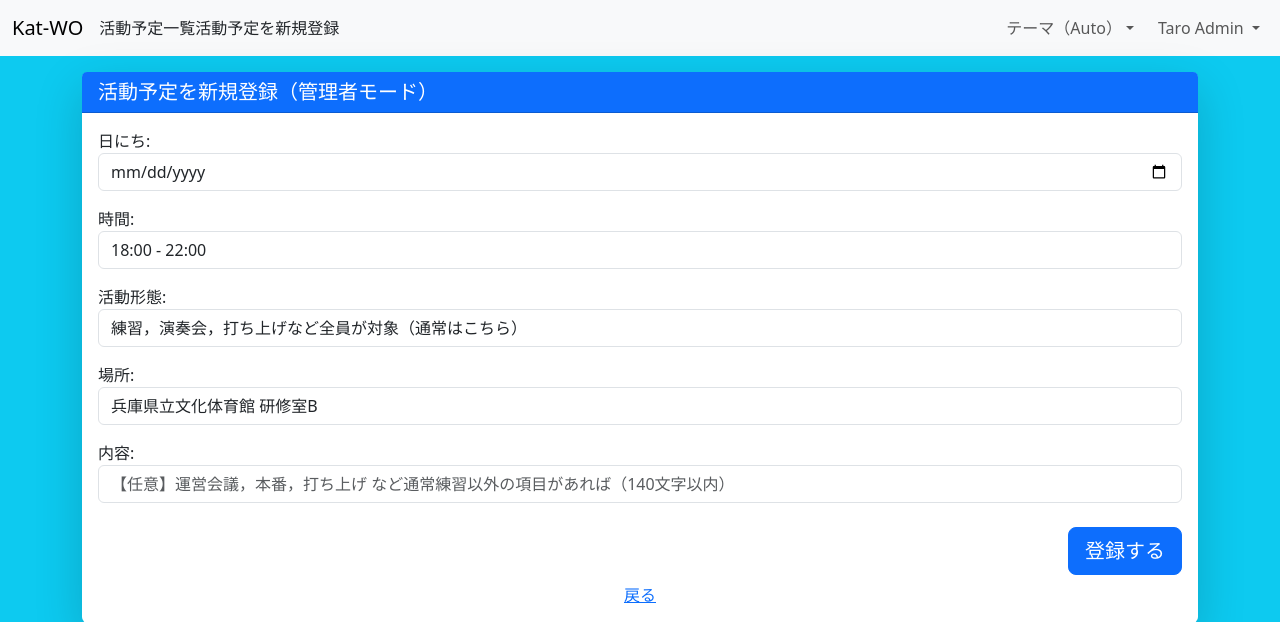
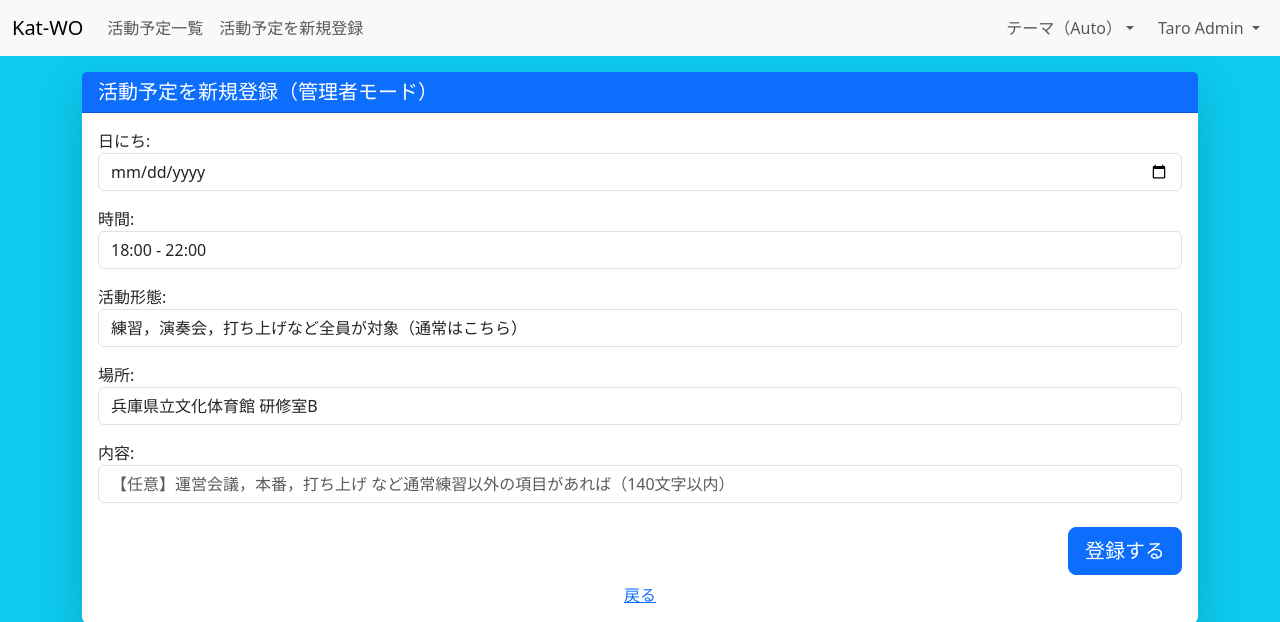
Before and after one commit to rinsaka/katwo-attendance-2026, a Laravel app: page /admin/activity/create in a window 1280 px wide. Shown: the top 622 px of the page. Run offline with Laravel 12, Linux system fonts and the light colour scheme; a user stored in the database is signed in; data comes from the database, SQL or seed files in the repository; parts of the project's set-up code (start-up, migrations or seed data) failed here and were passed over.

Commit message:
admin blade layout

```diff
--- a/resources/views/layouts/admin-2027.blade.php
+++ b/resources/views/layouts/admin-2027.blade.php
@@ -46,14 +46,14 @@
                 @else
                     <ul class="navbar-nav me-auto mb-2 mb-lg-0">
                         <li class="nav-item">
-                            {{-- <a class="nav-link" href="{{ action('Admin\HomeController@index') }}"> --}}
+                            <a class="nav-link" href="{{ route('admin.dashboard') }}">
                                 活動予定一覧
-                            {{-- </a> --}}
+                            </a>
                         </li>
                         <li class="nav-item">
-                            {{-- <a class="nav-link" href="{{ action('Admin\HomeController@create') }}"> --}}
+                            <a class="nav-link" href="{{ route('admin.act_create') }}">
                                 活動予定を新規登録
-                            {{-- </a> --}}
+                            </a>
                         </li>
                     </ul>
                     <ul class="navbar-nav mb-2 mb-lg-0">
```
